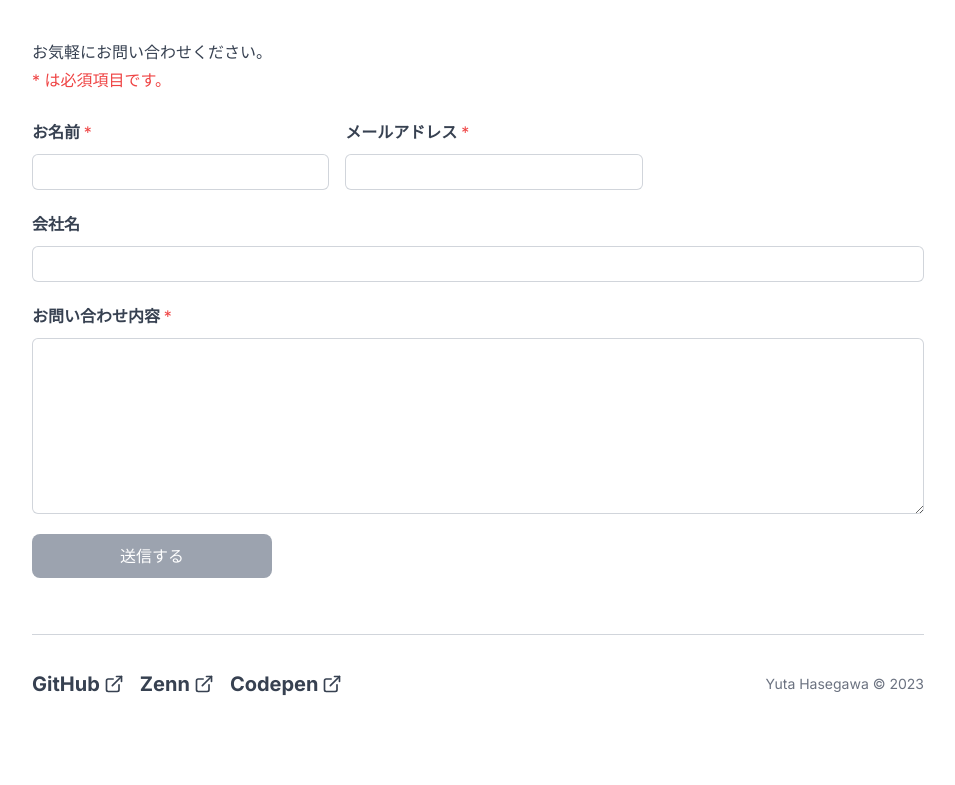
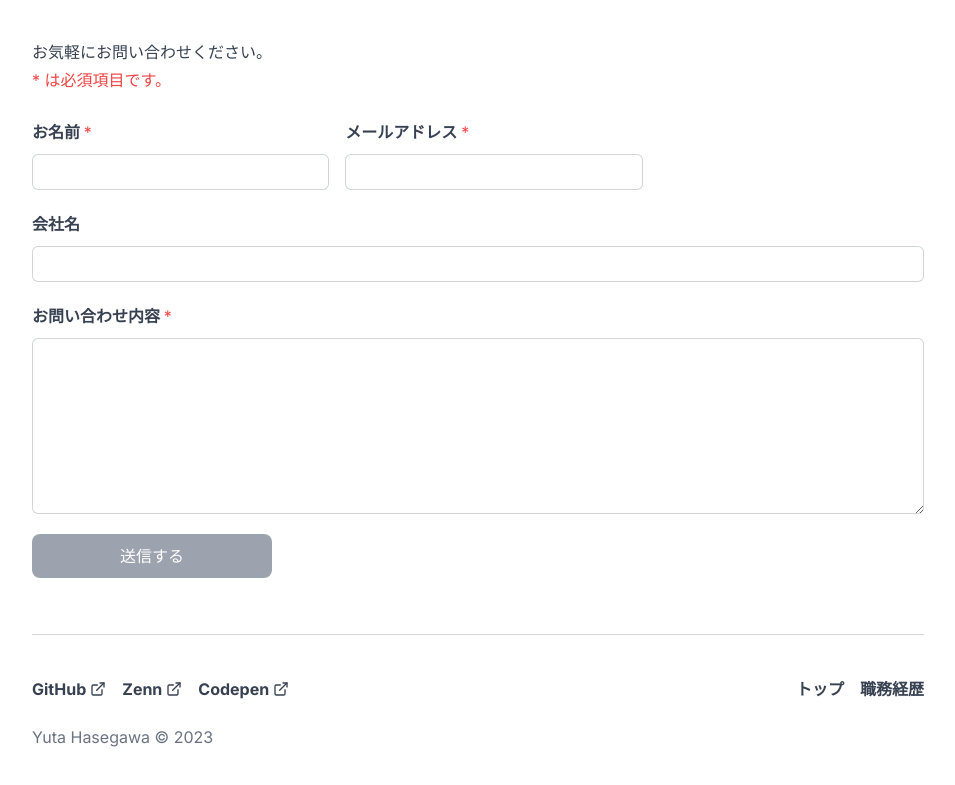
Before and after one commit to yha-1228/portfolio, a Next.js app: page / in a window 1280 px wide. Shown: the part 1726-2511 px from the top of the page, without its empty margins (162-1117 px from the left). Before the commit the page ends 2460 px from the top, so only its background shows below. Built offline with nearby package versions, Linux system fonts and the light colour scheme.

Commit message:
feat(footer): サイトマップ追加、レイアウト変更 (#89)

```diff
--- a/src/components/layout/footer.tsx
+++ b/src/components/layout/footer.tsx
@@ -1,9 +1,10 @@
 import React from 'react';
+import Link from 'next/link';
 import { FiExternalLink } from 'react-icons/fi';
-import { twMerge } from 'tailwind-merge';
 import Container from '../ui/container';
+import { pageLinks } from './page-links';
 
-const footerItems = [
+const myExternalLinks = [
   {
     href: 'https://github.com/yha-1228',
     label: 'GitHub',
@@ -18,36 +19,47 @@ const footerItems = [
   },
 ];
 
+const COPYRIGHT_TEXT = <>Yuta Hasegawa &copy; {new Date().getFullYear()}</>;
+
 export default function Footer() {
   return (
     <footer>
       <Container>
-        <div
-          className={twMerge(
-            'space-y-2 border-t border-solid border-t-gray-light-weak py-8',
-            'md:flex md:items-center md:justify-between md:space-y-0',
-          )}
-        >
-          <ul className="flex justify-center space-x-4">
-            {footerItems.map((item) => (
+        <div className="border-t border-solid border-t-gray-light-weak pb-14 pt-10">
+          <div className="md:flex md:justify-between">
+            <ul className="flex space-x-4">
+              {myExternalLinks.map((item) => (
                 <li key={item.href}>
                   <a
                     href={item.href}
                     target="_blank"
                     rel="noopener noreferrer"
-                  className="inline-flex items-center space-x-1 text-lg font-bold hover:underline lg:text-xl"
+                    className="inline-flex items-center space-x-1 font-bold hover:underline"
                   >
-                  <span>{item.label}</span>
-                  <FiExternalLink />
+                    <span>{item.label}</span> <FiExternalLink />
                   </a>
                 </li>
               ))}
             </ul>
-          <div className="text-center">
-            <p className="text-sm text-gray-500">
-              Yuta Hasegawa &copy; {new Date().getFullYear()}
-            </p>
+            <ul className="mt-2 flex space-x-4 md:mt-0">
+              <li>
+                <Link href="/" className="font-bold hover:underline">
+                  トップ
+                </Link>
+              </li>
+              {pageLinks.map((pageLink) => (
+                <li key={pageLink.href}>
+                  <Link
+                    href={pageLink.href}
+                    className="font-bold hover:underline"
+                  >
+                    {pageLink.label}
+                  </Link>
+                </li>
+              ))}
+            </ul>
           </div>
+          <p className="mt-5 text-gray-500">{COPYRIGHT_TEXT}</p>
         </div>
       </Container>
     </footer>
--- a/src/components/layout/header.tsx
+++ b/src/components/layout/header.tsx
@@ -4,6 +4,7 @@ import { useRouter } from 'next/router';
 import { twMerge } from 'tailwind-merge';
 import { LinkComponentProps } from '@/lib/next/types';
 import Container from '../ui/container';
+import { pageLinks } from './page-links';
 
 type NavLinkProps = LinkComponentProps;
 
@@ -35,13 +36,6 @@ NavLink.displayName = 'NavLink';
 
 // ----------------------------------------
 
-const linkItems: NavLinkProps[] = [
-  {
-    href: '/experience',
-    children: '職務経歴',
-  },
-];
-
 export default function Header() {
   return (
     <header className="flex h-14 items-center border-b border-solid border-b-gray-light-weak bg-gray-lightest">
@@ -52,9 +46,9 @@ export default function Header() {
           </NavLink>
 
           <ul className="flex space-x-5">
-            {linkItems.map((linkItem) => (
-              <li key={`${linkItem.href}`}>
-                <NavLink {...linkItem} />
+            {pageLinks.map((pageLink) => (
+              <li key={`${pageLink.href}`}>
+                <NavLink href={pageLink.href}>{pageLink.label}</NavLink>
               </li>
             ))}
           </ul>
--- /dev/null
+++ b/src/components/layout/page-links.ts
@@ -0,0 +1,6 @@
+export const pageLinks = [
+  {
+    href: '/experience',
+    label: '職務経歴',
+  },
+];
```
Lines whose indentation alone changed are shown as unchanged.
